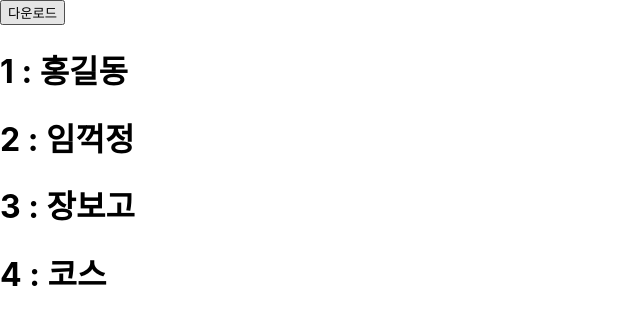
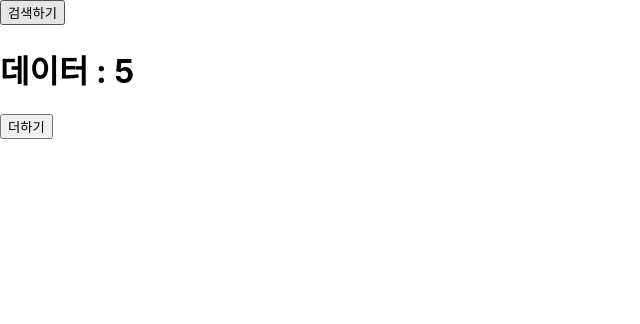
Before and after one commit to hanej93/react-springboot, a React (Create React App) app: page / in a window 1280 px wide. Shown: the top 324 px of the page, without its empty margins (0-640 px from the left). Built offline with nearby package versions, Linux system fonts and the light colour scheme.

Commit message:
React useEffect() 연습

```diff
--- a/src/App.js
+++ b/src/App.js
@@ -1,52 +1,43 @@
+import { useEffect, useState } from 'react';
 import './App.css';
-import { useState } from 'react';
-import Sub from './Sub';
-
-// 0. React 엔진 - 데이터 변경 감지에서 UI 그려주는!!
-// 1. 실행과정(index.html) -> SPA(Single Page Application)
-// 2. JSX 문법
-
-// (1) ruturn 시에 하나의 DOM만 리턴할 수 있다.
-// (2) 변수선언은 let 혹은 const로만 해야함
-// (3) if 사용 불가능 -> 삼항연산자
-// (4) 조건부 렌더링 (조건) && 값
-// (5) CSS 디자인
-//      - 내부에 적는 방법
-//      - 외부파일에 넣는 방법
-//      - 라이브러리 사용(부트스트랩, component-styled)
 
 function App() {
-  console.log('앱 실행됨');
-
-  const [num, setNum] = useState(5);
-
-  let sample = [
-    { id: 1, name: '홍길동' },
-    { id: 2, name: '임꺽정' },
-    { id: 3, name: '장보고' },
-    { id: 4, name: '코스' },
-  ];
-
-  const [users, setUsers] = useState(sample); // 레퍼런스 변경되야 동작!!
+  const [data, setData] = useState(0);
+  const [search, setSearch] = useState(0);
 
   const download = () => {
-    //fetch().then().then()
-    setUsers([...sample, { id: num, name: '조자룡' }]);
-    setNum(num + 1);
+    // 다운로드 받고 (통신)
+    let donwnloadData = 5; // 가정
+    setData(donwnloadData);
   };
 
-  // 랜더링 시점 = 상태값 변경
+  // 실행시점 :
+  // (1) App() 함수가 최초 실행될 때(마운트될 때) -> 그림이 최초 그려질 때
+  // (2) 상태 변수가 변경될 때(그게 dependencyList에 등록되어 있어야 함)
+  // (3) 의존리스트 관리를 할 수 있다.
+  useEffect(() => {
+    console.log('useEffect 실행됨');
+    download();
+  }, [search]);
+
   return (
     <>
       <div>
-        <button onClick={download}>다운로드</button>
-        {users.map((u) => {
-          return (
-            <h1>
-              {u.id} : {u.name}
-            </h1>
-          );
-        })}
+        <button
+          onClick={() => {
+            setSearch(search + 1);
+          }}
+        >
+          검색하기
+        </button>
+        <h1>데이터 : {data}</h1>
+        <button
+          onClick={() => {
+            setData(data + 1);
+          }}
+        >
+          더하기
+        </button>
       </div>
     </>
   );
--- a/src/Sub.js
+++ b/src/Sub.js
@@ -1,4 +1,6 @@
 import React from 'react';
+
+let num = 10;
 
 const Sub = () => {
   // 함수 제공!!
@@ -10,4 +12,5 @@
   );
 };
 
+export { num };
 export default Sub;
```
